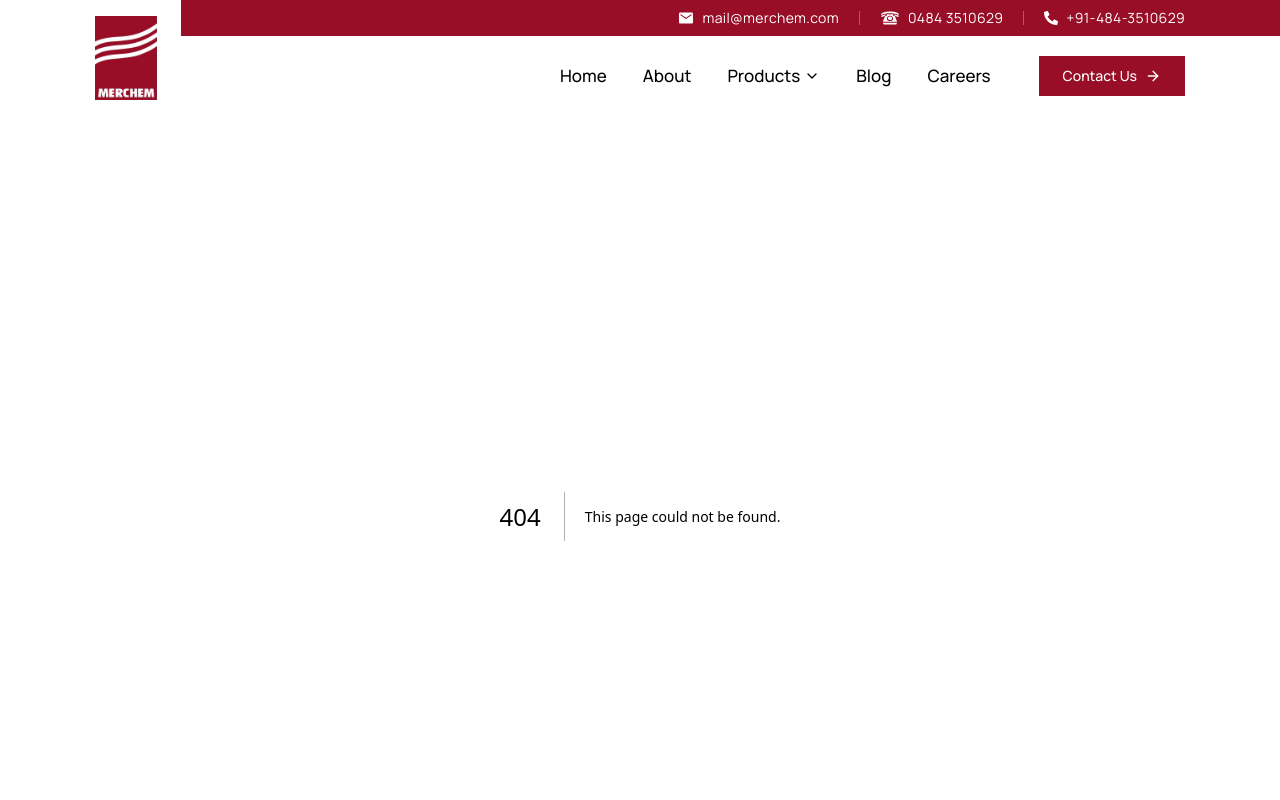
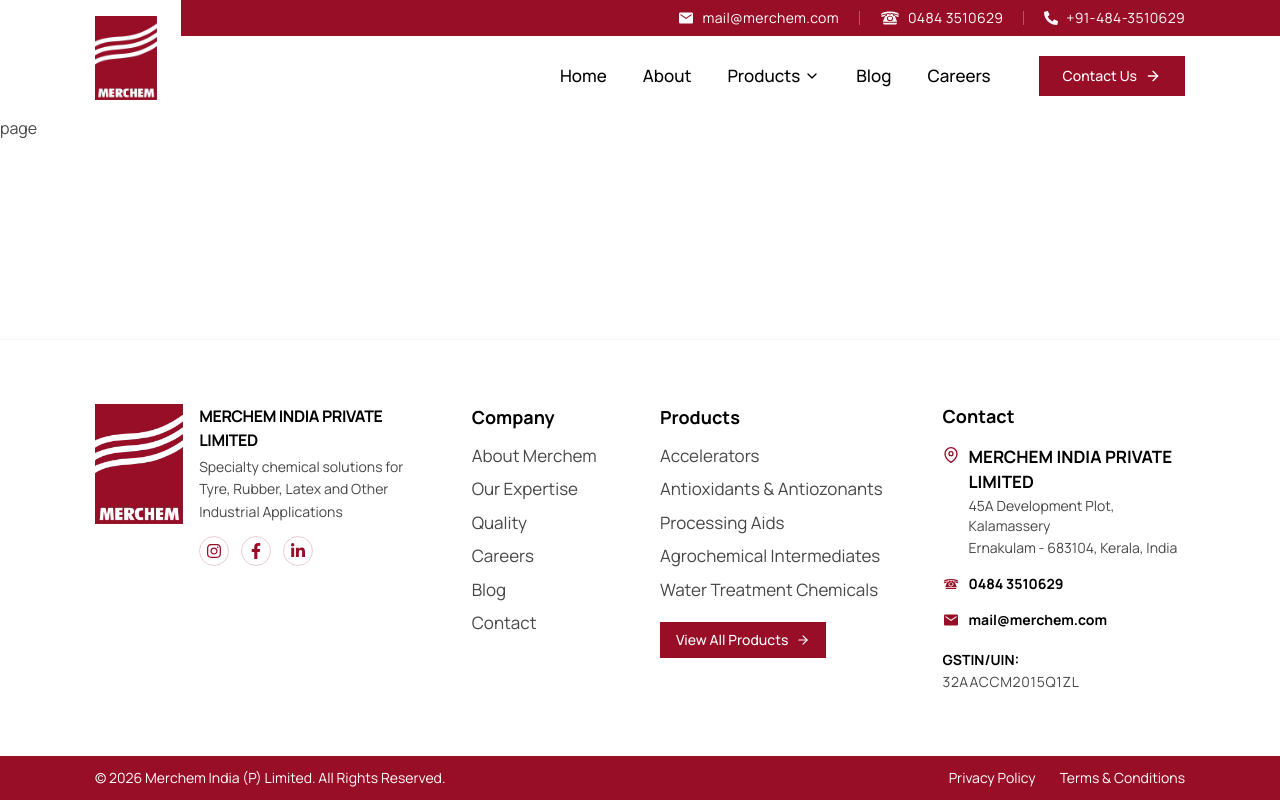
Before and after one commit to nikhilkumar202002/merchem-user-website, a Next.js app: page /about-us in a window 1280 px wide. Before the commit this address had no page. Shown: the top 800 px of the page. Built offline with nearby package versions, Linux system fonts and the light colour scheme.

Commit message:
Refactor code structure for improved readability and maintainability

```diff
--- /dev/null
+++ b/app/about-us/page.tsx
@@ -0,0 +1,9 @@
+import React from 'react'
+
+const page = () => {
+  return (
+    <div>page</div>
+  )
+}
+
+export default page
--- /dev/null
+++ b/app/component/sections/about-us/AboutBanner.tsx
@@ -0,0 +1,9 @@
+import React from 'react'
+
+const AboutBanner = () => {
+  return (
+    <div>AboutBanner</div>
+  )
+}
+
+export default AboutBanner
```
Also changed, not shown: public/banner/about-banner.webp (added).
